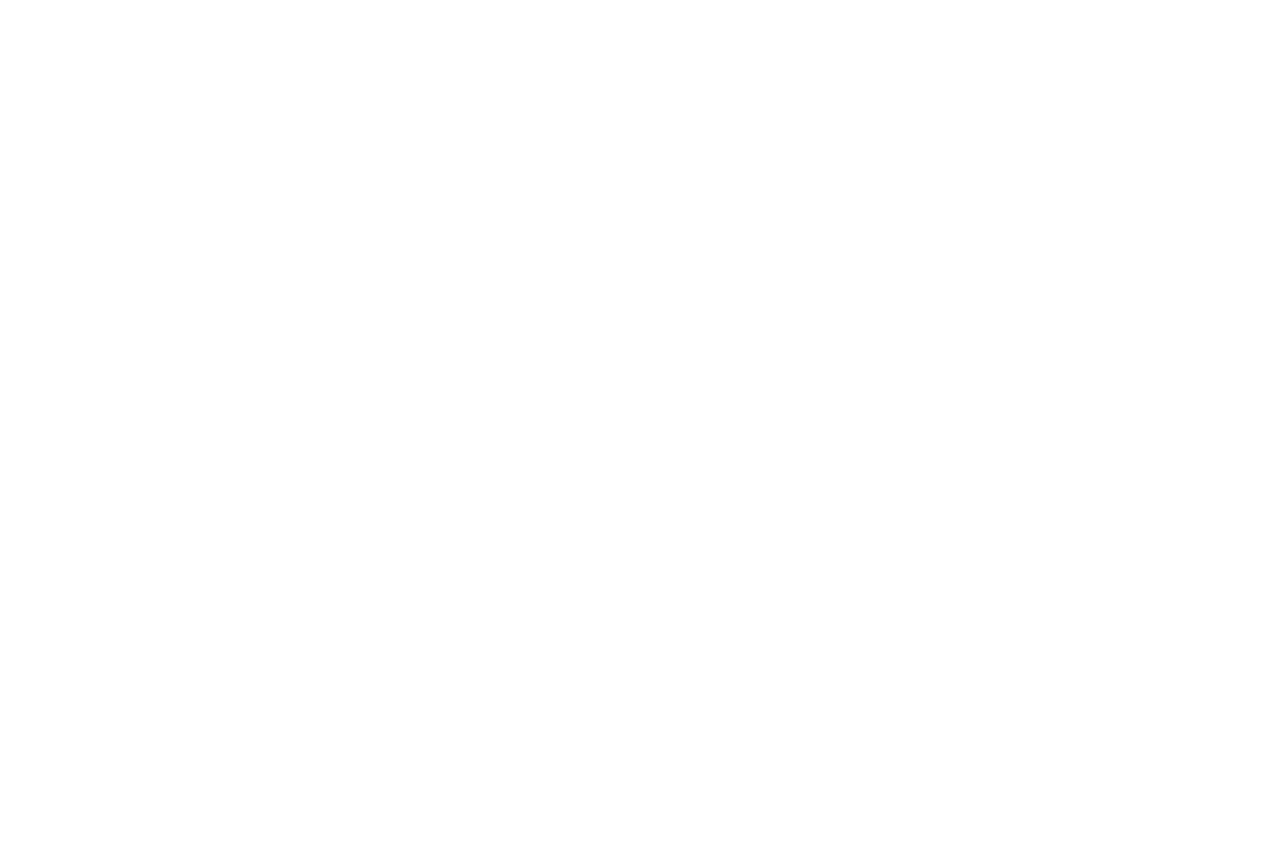
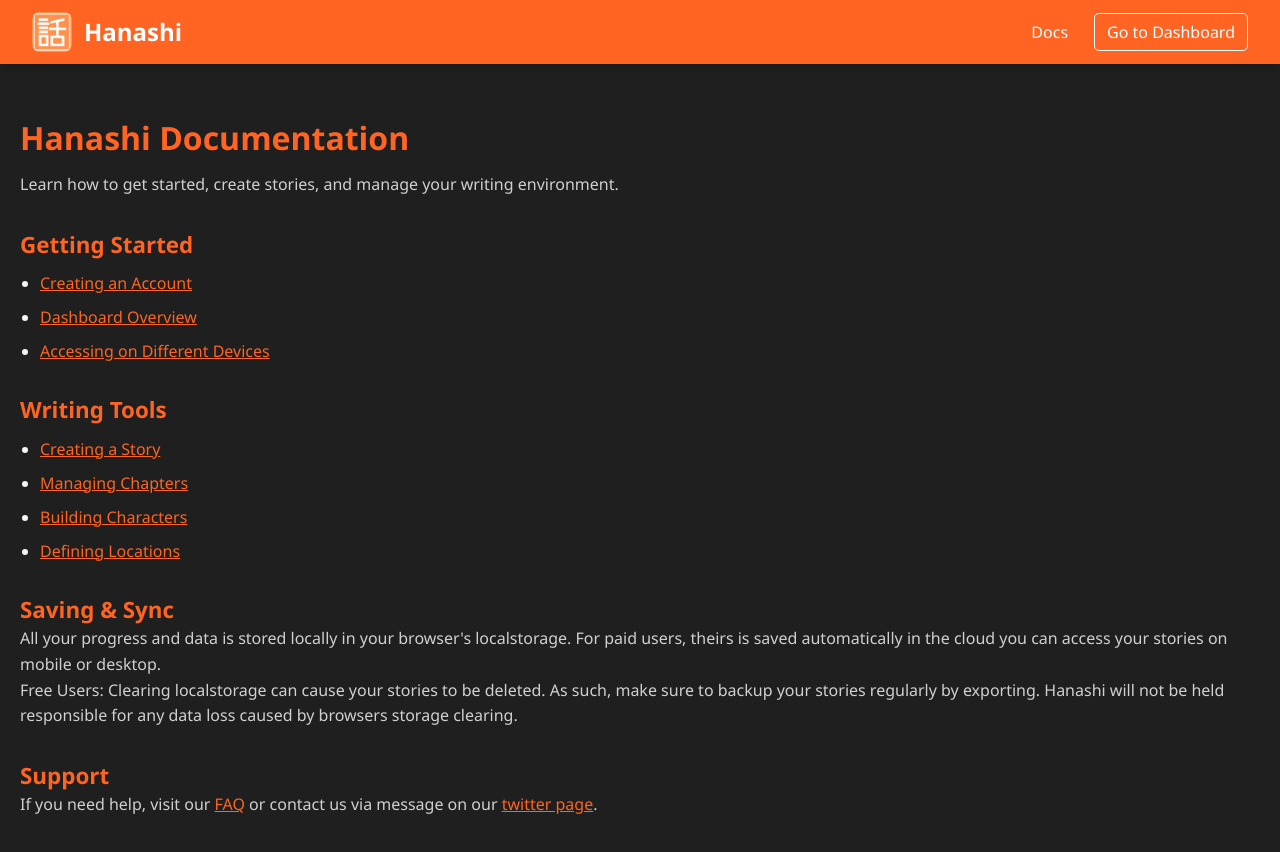
Before and after one commit to hanashicomics/hanashi-landing, a React (Vite) app: page /docs in a window 1280 px wide. Before the commit this address had no page. Shown: the top 852 px of the page. Before the commit the page ends 800 px from the top, so only its background shows below. Built offline with nearby package versions, Linux system fonts and the light colour scheme.

Commit message:
Open signup link in a new tab on Home page

```diff
--- a/src/App.jsx
+++ b/src/App.jsx
@@ -7,6 +7,7 @@
 import Pricing from "./components/Pricing.jsx";
 import Upgrade from "./components/Upgrade.jsx";
 import PrivacyPolicy from "./components/Privacy.jsx";
+import Docs from "./docs/Docs.jsx";
 
 function App() {
   return (
@@ -20,6 +21,7 @@
                       <Route path="/pricing" element={<Pricing/>}/>
                       <Route path="/upgrade" element={<Upgrade />} />
                       <Route path="/privacy" element={<PrivacyPolicy/>} />
+                      <Route path="/docs" element={<Docs />}/>
                   </Route>
               </Routes>
           </Router>
--- /dev/null
+++ b/src/assets/styles/Docs.css
@@ -0,0 +1,51 @@
+.docs-container {
+    background-color: #1f1f1f;
+    color: #f5f5f5;
+    padding: 50px 20px;
+    margin: 0 auto;
+    font-family: 'Segoe UI', sans-serif;
+}
+
+.docs-container h1 {
+    font-size: 2rem;
+    color: #ff6423;
+    margin-bottom: 10px;
+}
+
+.docs-container .subtitle {
+    font-size: 1rem;
+    color: #d0d0d0;
+    margin-bottom: 30px;
+}
+
+.docs-container h2 {
+    color: #ff6423;
+    margin-top: 30px;
+    font-size: 1.4rem;
+}
+
+.docs-container ul {
+    margin-left: 20px;
+    list-style-type: disc;
+}
+
+.docs-container li {
+    margin: 10px 0;
+    font-size: 1rem;
+}
+
+.docs-container a {
+    color: #ff6423;
+    text-decoration: underline;
+    transition: color 0.2s;
+}
+
+.docs-container a:hover {
+    color: #cd4b17;
+}
+
+.docs-container p {
+    font-size: 1rem;
+    line-height: 1.6;
+    color: #d0d0d0;
+}
--- a/src/components/HomeNavigation.jsx
+++ b/src/components/HomeNavigation.jsx
@@ -12,7 +12,7 @@
 
                 <div className="nav-right">
                     {/*<Link to="/features" className="Links">Features</Link>*/}
-                    {/*<Link to="/docs" className="Links">Docs</Link>*/}
+                    <Link to="/docs" className="Links">Docs</Link>
                     <a href="https://hanashi.website/stories" target="_blank" className="navigation-link-goto">Go to Dashboard</a>
                 </div>
 
--- /dev/null
+++ b/src/docs/Docs.jsx
@@ -0,0 +1,42 @@
+import React from 'react';
+import '../assets/styles/Docs.css';
+import {Link} from "react-router-dom";
+
+export default function Docs() {
+    return (
+        <div className="docs-container">
+            <h1>Hanashi Documentation</h1>
+            <p className="subtitle">Learn how to get started, create stories, and manage your writing environment.</p>
+
+            <section>
+                <h2>Getting Started</h2>
+                <ul>
+                    <li><a href="#create-account">Creating an Account</a></li>
+                    <li><a href="#dashboard-overview">Dashboard Overview</a></li>
+                    <li><a href="#responsive-access">Accessing on Different Devices</a></li>
+                </ul>
+            </section>
+
+            <section>
+                <h2>Writing Tools</h2>
+                <ul>
+                    <li><a href="#create-story">Creating a Story</a></li>
+                    <li><a href="#chapters">Managing Chapters</a></li>
+                    <li><a href="#characters">Building Characters</a></li>
+                    <li><a href="#locations">Defining Locations</a></li>
+                </ul>
+            </section>
+
+            <section>
+                <h2>Saving & Sync</h2>
+                <p>All your progress and data is stored locally in your browser's localstorage. For paid users, theirs is saved automatically in the cloud you can access your stories on mobile or desktop.</p>
+                <p>Free Users: Clearing localstorage can cause your stories to be deleted. As such, make sure to backup your stories regularly by exporting. Hanashi will not be held responsible for any data loss caused by browsers storage clearing.</p>
+            </section>
+
+            <section>
+                <h2>Support</h2>
+                <p>If you need help, visit our <Link to="/faq">FAQ</Link> or contact us via message on our <a href="https://x.com/hanashi_dev" target="_blank" rel="noopener noreferrer" aria-label="Twitter">twitter page</a>.</p>
+            </section>
+        </div>
+    );
+}
```
